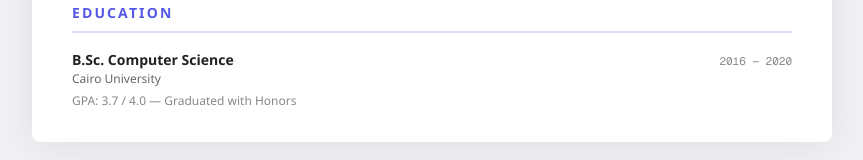
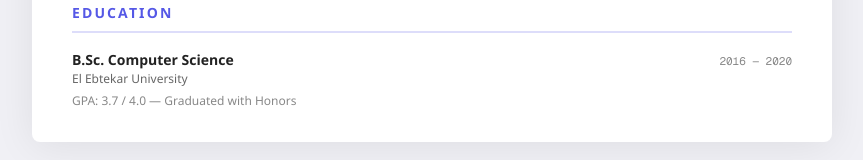
Before and after one commit to mmmelbahrawy55-beep/marwan, a Next.js app: page /cv in a window 1280 px wide. Shown: the part 1417-1577 px from the top of the page, without its empty margins (208-1071 px from the left). Built offline with nearby package versions, Linux system fonts and the light colour scheme.

Commit message:
fix: replace Cairo University with El Ebtekar University

```diff
--- a/app/cv/page.tsx
+++ b/app/cv/page.tsx
@@ -135,7 +135,7 @@ export default function CVPage() {
             <div className="flex justify-between items-baseline">
               <div>
                 <h3 className="text-[14px] font-bold text-[#222]">B.Sc. Computer Science</h3>
-                <p className="text-[12px] text-[#666]">Cairo University</p>
+                <p className="text-[12px] text-[#666]">El Ebtekar University</p>
               </div>
               <span className="text-[11px] text-[#888] font-mono">2016 — 2020</span>
             </div>
--- a/components/About.tsx
+++ b/components/About.tsx
@@ -53,7 +53,7 @@ export default function About() {
               <div className="absolute inset-0 bg-gradient-to-br from-[#6366f1]/[0.03] to-transparent" />
               <div className="relative">
                 <span className="text-4xl md:text-5xl font-bold gradient-text">B.Sc.</span>
-                <p className="mt-3 text-sm text-[#aaaacc] uppercase tracking-[0.1em] font-medium">Computer Science — Cairo University</p>
+                <p className="mt-3 text-sm text-[#aaaacc] uppercase tracking-[0.1em] font-medium">Computer Science — El Ebtekar University</p>
                 <p className="mt-1 text-xs text-[#7777aa] font-mono">GPA: 3.7 / 4.0 — Graduated with Honors</p>
               </div>
             </div>
--- a/public/cv.html
+++ b/public/cv.html
@@ -332,7 +332,7 @@
       <div class="edu-row">
         <div>
           <div class="edu-degree">B.Sc. Computer Science</div>
-          <div class="edu-school">Cairo University</div>
+          <div class="edu-school">El Ebtekar University</div>
         </div>
         <span class="edu-date">2016 — 2020</span>
       </div>
```
